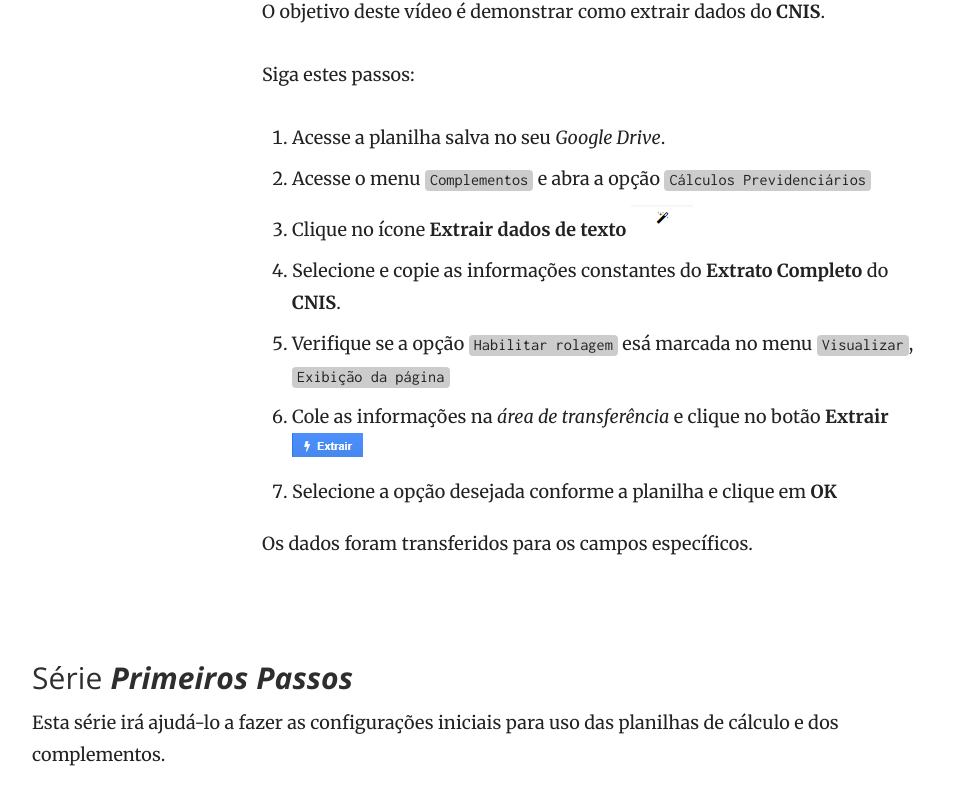
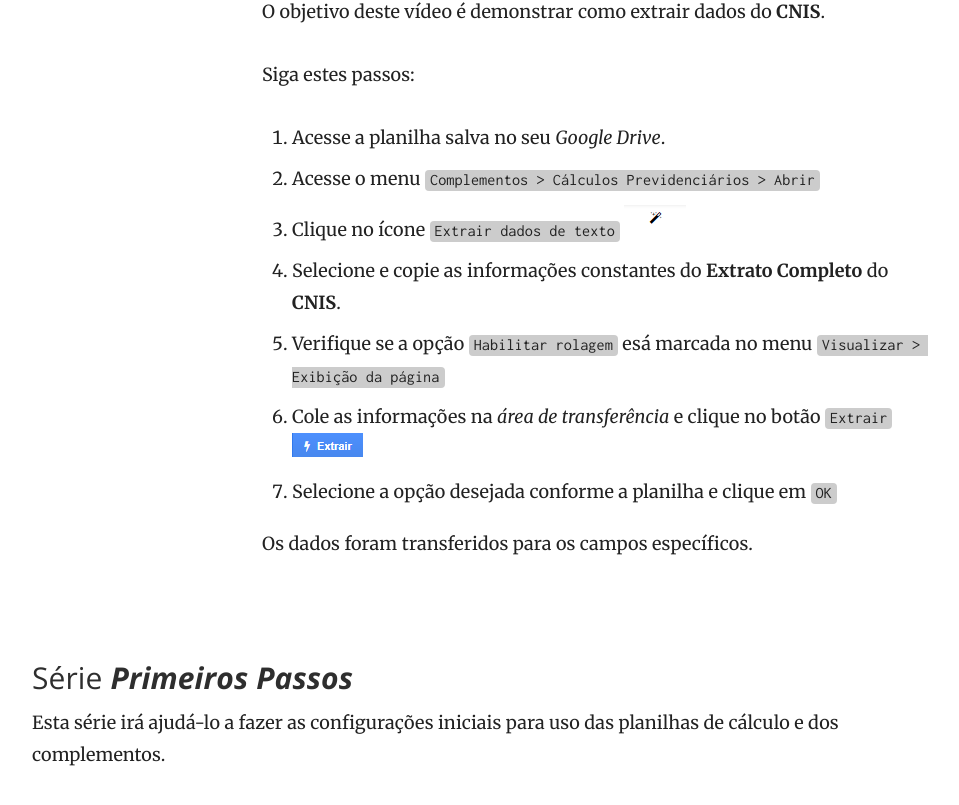
Before and after one commit to Contadoria/Tutoriais, a Jekyll site: the page built from _posts/2017-09-20-Extraindo-Dados-Cnis.md, in a window 1280 px wide and 900 px high, scrolled down 552 px, cut to the strip 93-898 px from the top of the window. Shown: the whole strip, without its empty margins (158-1117 px from the left). Built offline with Jekyll 4.4.1, drawn with Linux system fonts in a browser that asks for light colours; nearby versions of some CDN libraries.

Commit message:
Update 2017-09-20-Extraindo-Dados-Cnis.md

```diff
--- a/_posts/2017-09-20-Extraindo-Dados-Cnis.md
+++ b/_posts/2017-09-20-Extraindo-Dados-Cnis.md
@@ -17,11 +17,11 @@ O objetivo deste vídeo é demonstrar como extrair dados do **CNIS**.
 Siga estes passos:
 
 1. Acesse a planilha salva no seu *Google Drive*.
-1. Acesse o menu `Complementos` e abra a opção `Cálculos Previdenciários`
-1. Clique no ícone **Extrair dados de texto** ![Extrair dados]({{ site.baseurl }}{% link /images/Icone_Extrair_Dados.png %})
+1. Acesse o menu `Complementos > Cálculos Previdenciários > Abrir`
+1. Clique no ícone `Extrair dados de texto` ![Extrair dados]({{ site.baseurl }}{% link /images/Icone_Extrair_Dados.png %})
 1. Selecione e copie as informações constantes do **Extrato Completo** do **CNIS**.
-1. Verifique se a opção `Habilitar rolagem` esá marcada no menu `Visualizar`, `Exibição da página`
-1. Cole as informações na *área de transferência* e clique no botão **Extrair** ![Botão Extrair]({{ site.baseurl }}{% link /images/Botao_Extrair_Dados.png %})
-1. Selecione a opção desejada conforme a planilha e clique em **OK**
+1. Verifique se a opção `Habilitar rolagem` esá marcada no menu `Visualizar > Exibição da página`
+1. Cole as informações na *área de transferência* e clique no botão `Extrair` ![Botão Extrair]({{ site.baseurl }}{% link /images/Botao_Extrair_Dados.png %})
+1. Selecione a opção desejada conforme a planilha e clique em `OK`
 
 Os dados foram transferidos para os campos específicos.
```
